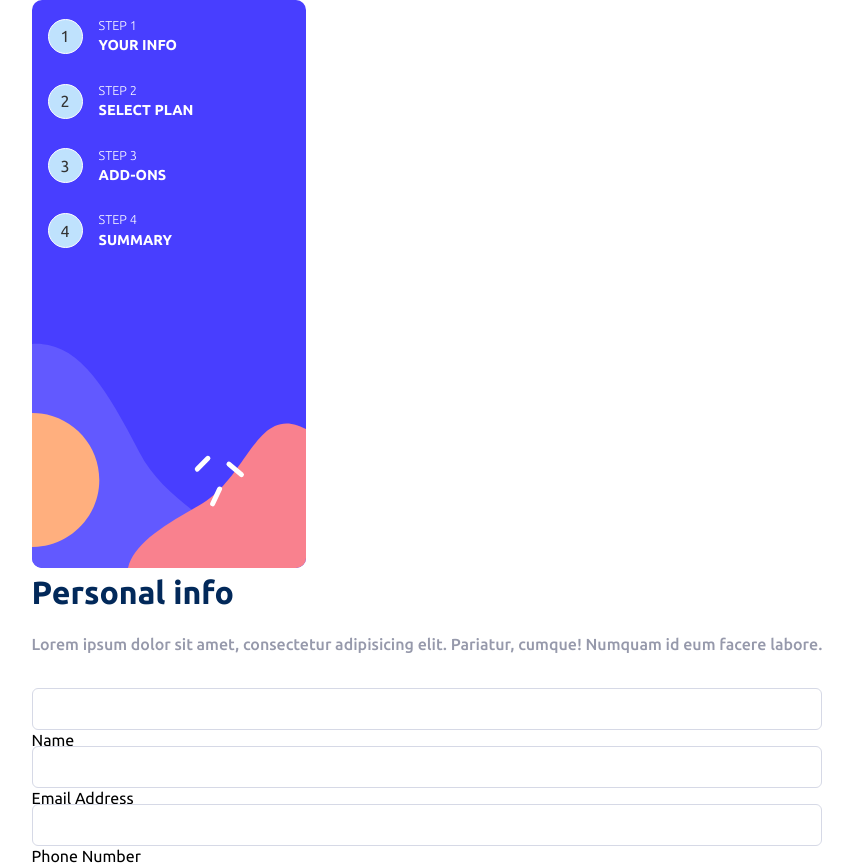
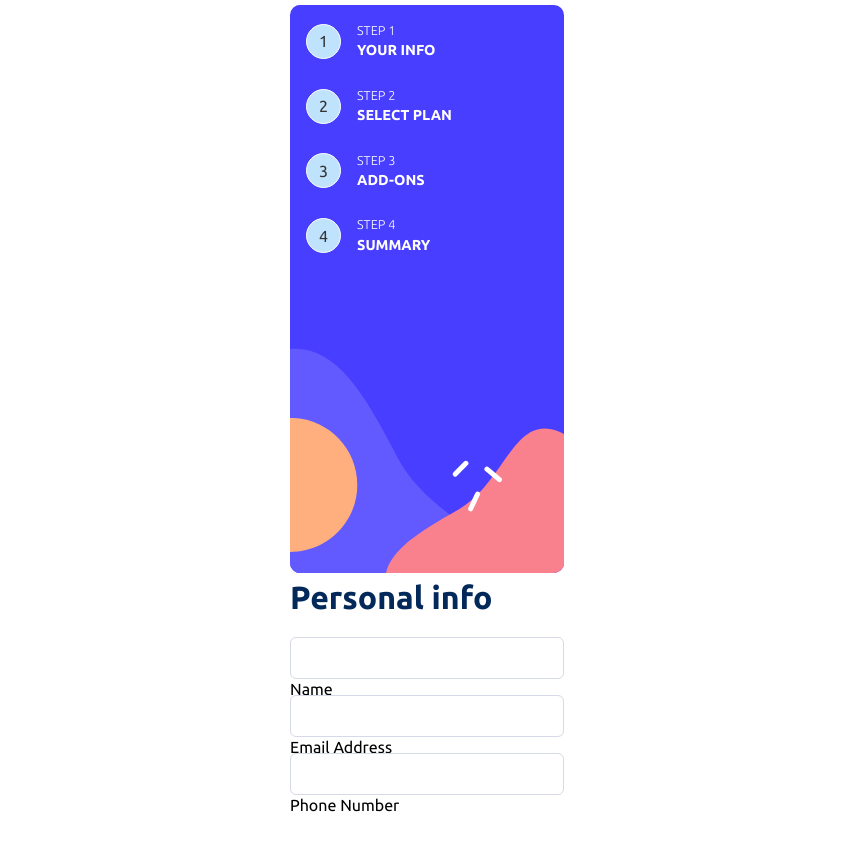
Before and after one commit to the-pro7/multi-step-form, a React (Vite) app: page / in a window 1280 px wide. Shown: the whole page, without its empty margins (213-1066 px from the left). After the commit the page ends 817 px from the top, so only its background shows below. Built offline with nearby package versions, Linux system fonts and the light colour scheme.

Commit message:
random changes

```diff
--- a/src/FormPage.jsx
+++ b/src/FormPage.jsx
@@ -6,11 +6,6 @@ export default function FormPage() {
   return (
     <main className="form">
       <h1>Personal info</h1>
-      <h2>
-        Lorem ipsum dolor sit amet, consectetur adipisicing elit. Pariatur,
-        cumque! Numquam id eum facere labore.
-      </h2>
-      <h2></h2>
       <InputField {...{ type: "text", text: "Name" }} />
       <InputField {...{ type: "email", text: "Email Address" }} />
       <InputField {...{ type: "number", text: "Phone Number" }} />
```
Also changed, not shown: 1 other file (tests, documents, lock files or other folders).
